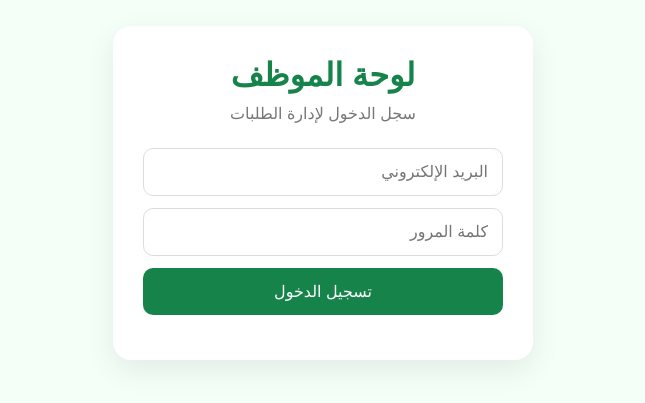
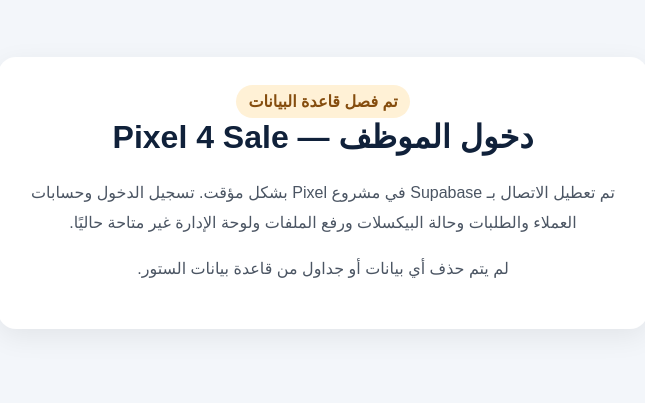
Before and after one commit to ashrafbadrpharmasy/pixel_for_sale, a plain HTML site: page admin/login.html in a window 1280 px wide. Shown: the part 207-610 px from the top of the page, without its empty margins (317-962 px from the left). Drawn offline with nearby package versions, Linux system fonts and the light colour scheme.

Commit message:
Disconnect Pixel from shared Supabase database

```diff
--- a/admin/login.html
+++ b/admin/login.html
@@ -1,186 +1,12 @@
-<!DOCTYPE html>
+<!doctype html>
 <html lang="ar" dir="rtl">
-
 <head>
-    <meta charset="UTF-8">
-    <meta name="viewport" content="width=device-width, initial-scale=1.0">
-
-    <title>تسجيل دخول الموظف</title>
-
-    <style>
-        * {
-            box-sizing: border-box;
-            margin: 0;
-            padding: 0;
-        }
-
-        body {
-            font-family: Arial, sans-serif;
-            background: #f4fff7;
-
-            min-height: 100vh;
-
-            display: flex;
-            align-items: center;
-            justify-content: center;
-
-            padding: 20px;
-        }
-
-        .login-box {
-            width: 100%;
-            max-width: 420px;
-
-            background: white;
-
-            padding: 30px;
-
-            border-radius: 18px;
-
-            box-shadow: 0 10px 30px rgba(0, 0, 0, 0.08);
-
-            text-align: center;
-        }
-
-        h1 {
-            color: #16834b;
-            margin-bottom: 10px;
-        }
-
-        p {
-            color: #777;
-            margin-bottom: 25px;
-        }
-
-        input {
-            width: 100%;
-
-            padding: 14px;
-
-            margin-bottom: 12px;
-
-            border: 1px solid #ddd;
-
-            border-radius: 10px;
-
-            font-size: 16px;
-        }
-
-        button {
-            width: 100%;
-
-            border: none;
-
-            background: #16834b;
-            color: white;
-
-            padding: 14px;
-
-            border-radius: 10px;
-
-            font-size: 16px;
-
-            cursor: pointer;
-        }
-
-        button:hover {
-            background: #10683b;
-        }
-
-        #message {
-            margin-top: 15px;
-            color: #c62828;
-        }
-    </style>
+<meta charset="utf-8">
+<meta name="viewport" content="width=device-width,initial-scale=1">
+<title>دخول الموظف — Pixel 4 Sale</title>
+<style>
+*{box-sizing:border-box}body{margin:0;min-height:100vh;display:grid;place-items:center;padding:24px;background:#f3f6fa;font-family:Arial,sans-serif;color:#10213a}.box{max-width:650px;background:#fff;padding:28px;border-radius:18px;box-shadow:0 8px 28px #00000012;text-align:center}h1{margin-top:0}p{line-height:1.9;color:#4b5563}.tag{display:inline-block;padding:7px 12px;border-radius:999px;background:#fff1d6;color:#854d0e;font-weight:bold}
+</style>
 </head>
-
-<body>
-
-    <div class="login-box">
-
-        <h1>لوحة الموظف</h1>
-
-        <p>سجل الدخول لإدارة الطلبات</p>
-
-        <input
-            type="email"
-            id="email"
-            placeholder="البريد الإلكتروني"
-        >
-
-        <input
-            type="password"
-            id="password"
-            placeholder="كلمة المرور"
-        >
-
-        <button onclick="login()">
-            تسجيل الدخول
-        </button>
-
-        <div id="message"></div>
-
-    </div>
-
-
-    <script src="https://cdn.jsdelivr.net/npm/@supabase/supabase-js@2"></script>
-
-    <script>
-        const SUPABASE_URL =
-            "https://uklivylyenatdqbgmcxy.supabase.co";
-
-        const SUPABASE_PUBLISHABLE_KEY =
-            "sb_publishable_ntlKWYQvMXlCs_obIEVIIA_-CfxOFTJ";
-
-        const supabaseClient =
-            window.supabase.createClient(
-                SUPABASE_URL,
-                SUPABASE_PUBLISHABLE_KEY
-            );
-
-
-        async function login() {
-
-            const email =
-                document.getElementById("email").value.trim();
-
-            const password =
-                document.getElementById("password").value;
-
-            const message =
-                document.getElementById("message");
-
-
-            if (!email || !password) {
-                message.textContent =
-                    "اكتب البريد الإلكتروني وكلمة المرور.";
-                return;
-            }
-
-
-            const { error } =
-                await supabaseClient.auth.signInWithPassword({
-                    email: email,
-                    password: password
-                });
-
-
-            if (error) {
-
-                console.error(error);
-
-                message.textContent =
-                    "البريد الإلكتروني أو كلمة المرور غير صحيحة.";
-
-                return;
-            }
-
-
-            window.location.href =
-                "/admin/dashboard.html";
-        }
-    </script>
-
-</body>
-
+<body><main class="box"><span class="tag">تم فصل قاعدة البيانات</span><h1>دخول الموظف — Pixel 4 Sale</h1><p>تم تعطيل الاتصال بـ Supabase في مشروع Pixel بشكل مؤقت. تسجيل الدخول وحسابات العملاء والطلبات وحالة البيكسلات ورفع الملفات ولوحة الإدارة غير متاحة حاليًا.</p><p>لم يتم حذف أي بيانات أو جداول من قاعدة بيانات الستور.</p></main></body>
 </html>
```
